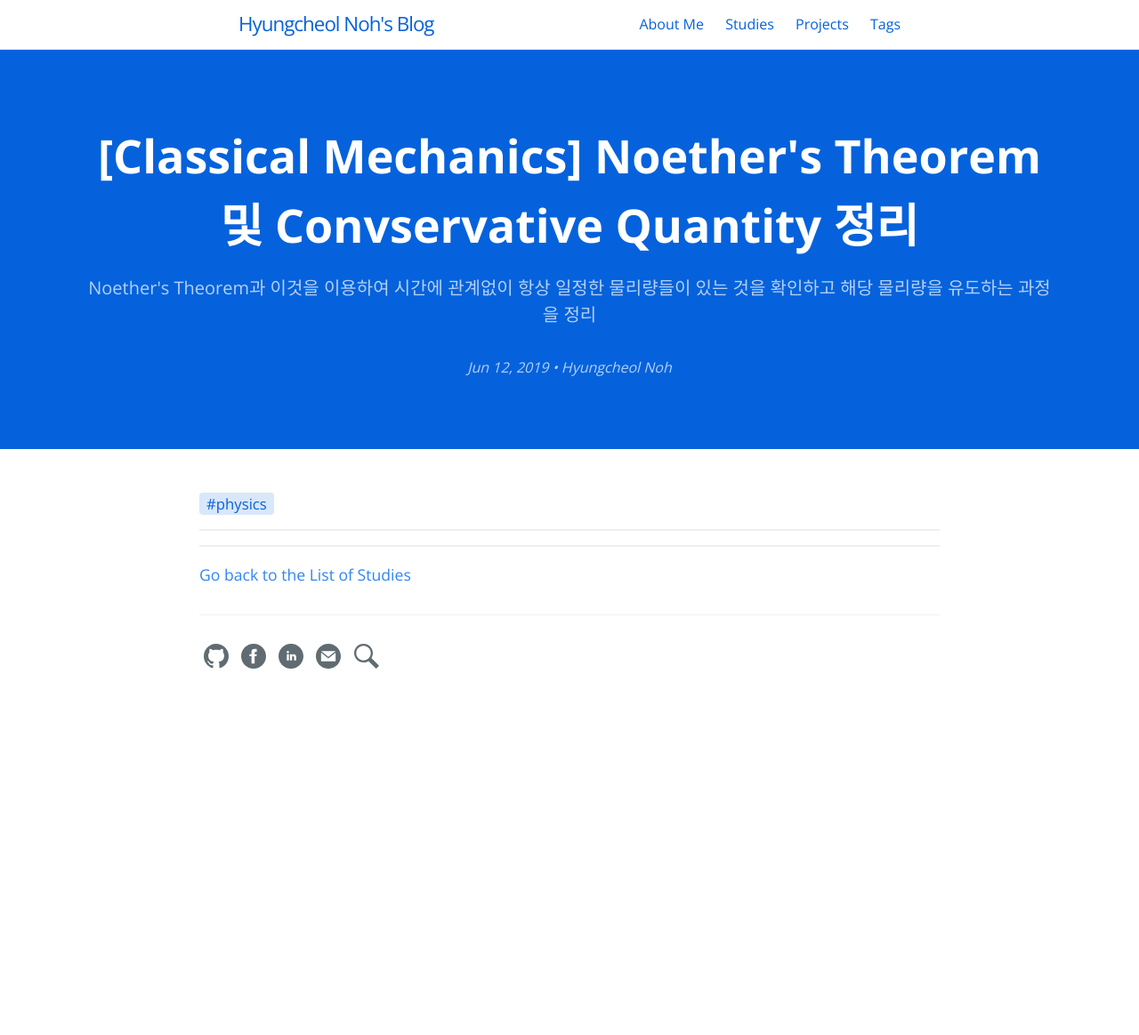
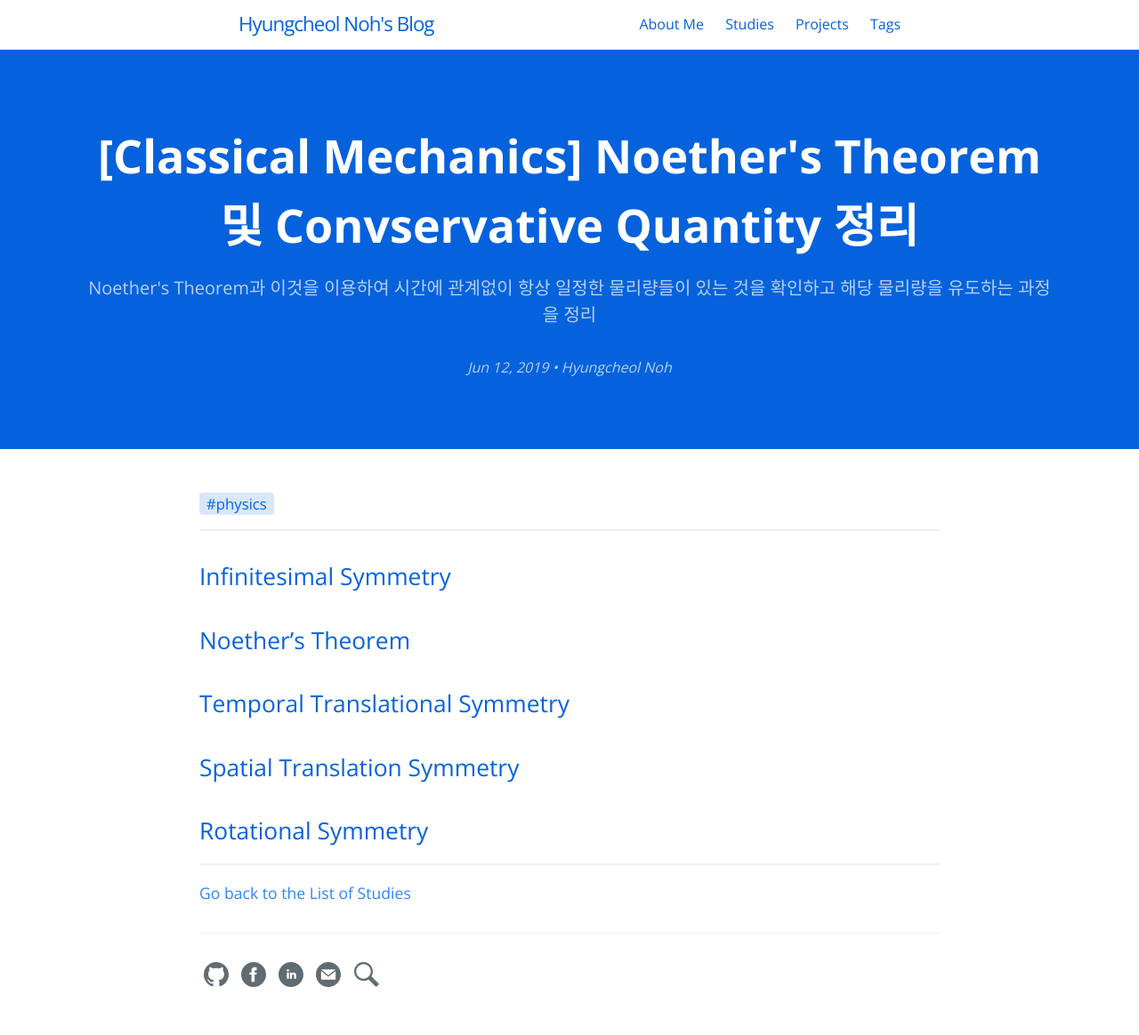
Before and after one commit to hcnoh/hcnoh.github.io, a Jekyll site: the page built from _posts/2019-06-12-noethers-theorem.md, in a window 1280 px wide. Shown: the whole page at 89% size. Built offline with Jekyll 4.4.1, drawn with Linux system fonts in a browser that asks for light colours; comment, search, counter and statistics services are not loaded; before the commit the page ends 900 px from its top, so only the background shows below that.

Commit message:
updated 1 post

```diff
--- a/_posts/2019-06-12-noethers-theorem.md
+++ b/_posts/2019-06-12-noethers-theorem.md
@@ -12,3 +12,13 @@ image: /thumbnail-mobile.png
 author: "Hyungcheol Noh"
 permalink: /2019-06-12-noethers-theorem
 ---
+
+## Infinitesimal Symmetry
+
+## Noether's Theorem
+
+## Temporal Translational Symmetry
+
+## Spatial Translation Symmetry
+
+## Rotational Symmetry
```
